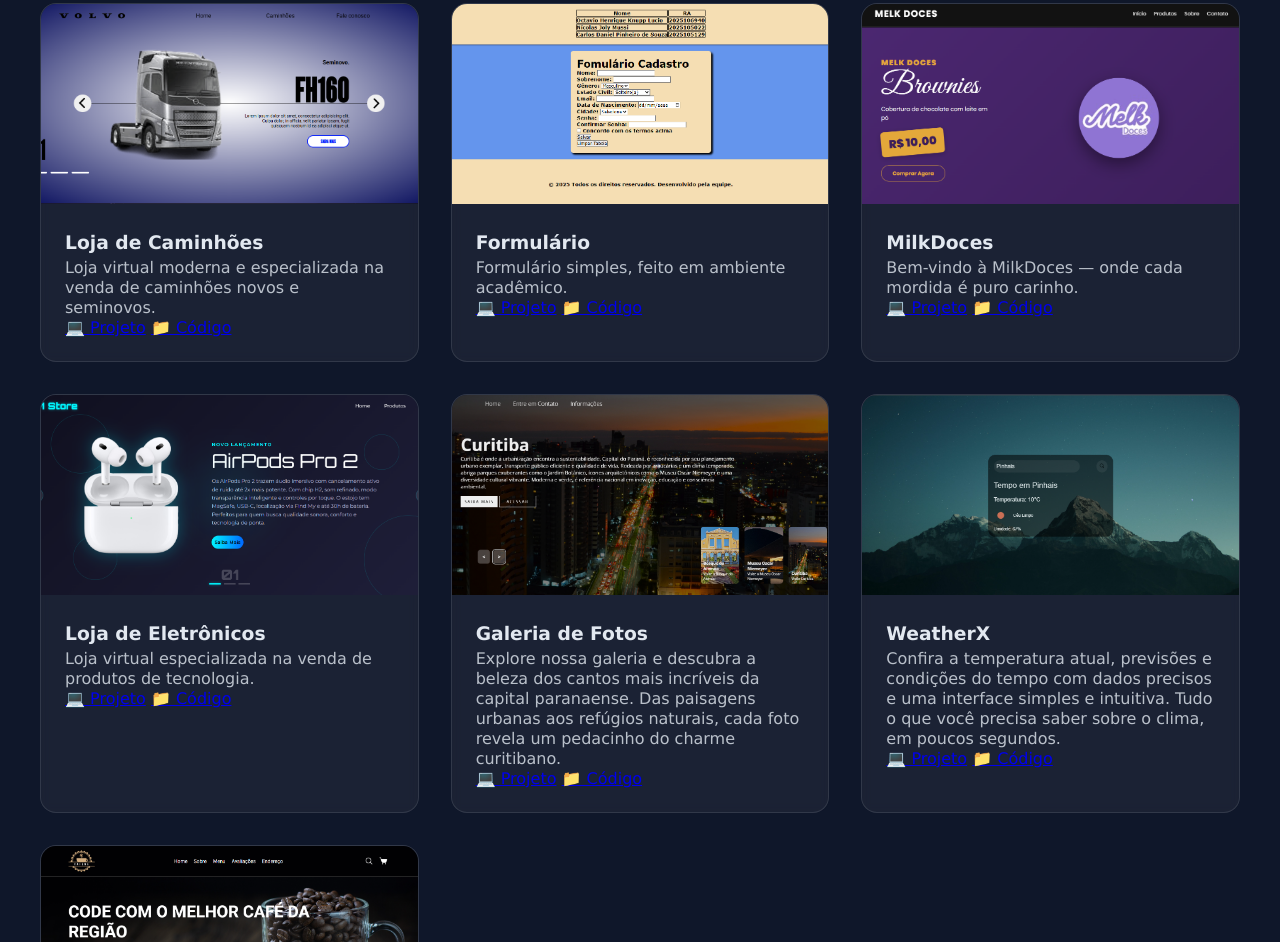
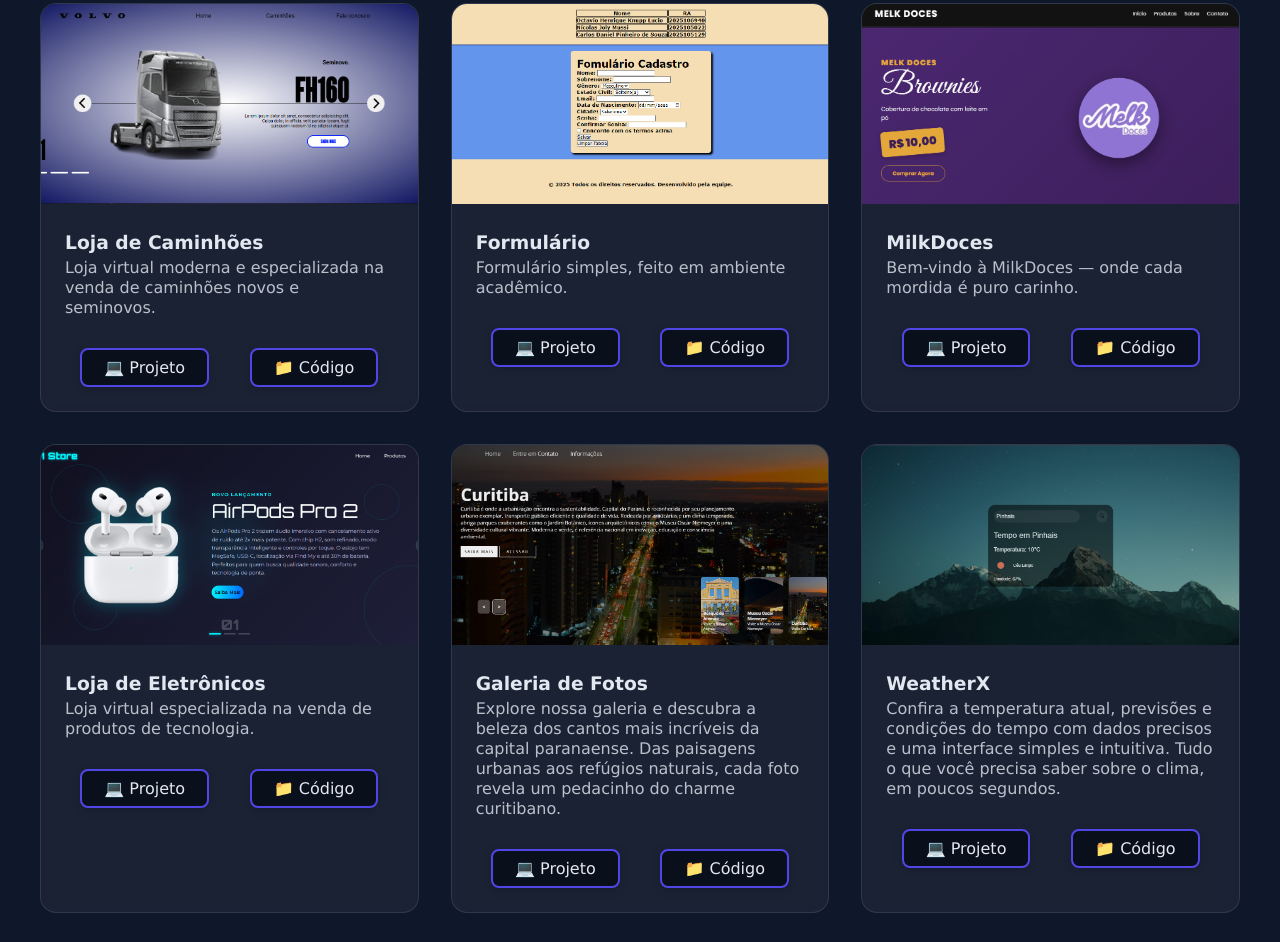
Before and after one commit to NicolasJolyMussi/Portfolio-Nicolas, a plain HTML site: page index.html in a window 1280 px wide. Shown: the part 1399-2341 px from the top of the page. Drawn offline with Linux system fonts and the light colour scheme.

Commit message:
Update style.css

```diff
--- a/style.css
+++ b/style.css
@@ -166,6 +166,48 @@
     line-height: 1.25rem;
 }
 
+.link-projeto {
+    display: flex;
+    justify-content: space-around;
+    margin-top: 30px;
+}
+
+/* Botões dos links dos projetos */
+.link-projeto a {
+    display: inline-flex;
+    align-items: center;
+    gap: 6px;
+    background: var(--maisEscuro);
+    color: var(--claro);
+    border: 2px solid var(--primaria);
+    border-radius: 8px;
+    padding: 8px 22px;
+    font-size: 1rem;
+    font-weight: 500;
+    text-decoration: none;
+    transition: background 0.2s, color 0.2s, border 0.2s, box-shadow 0.2s;
+    box-shadow: 0 2px 8px #0003;
+    margin-right: 10px;
+    outline: none;
+}
+
+.link-projeto a:last-child {
+    margin-right: 0;
+}
+
+.link-projeto a:hover,
+.link-projeto a:focus {
+    background: var(--primaria);
+    color: #fff;
+    border-color: var(--secundaria);
+    box-shadow: 0 4px 16px #0005;
+}
+
+.link-projeto a .emoji {
+    font-size: 1.2em;
+    margin-right: 4px;
+}
+
 .caixa-textos-projetos {
     padding: 1.5rem;
 }
```
